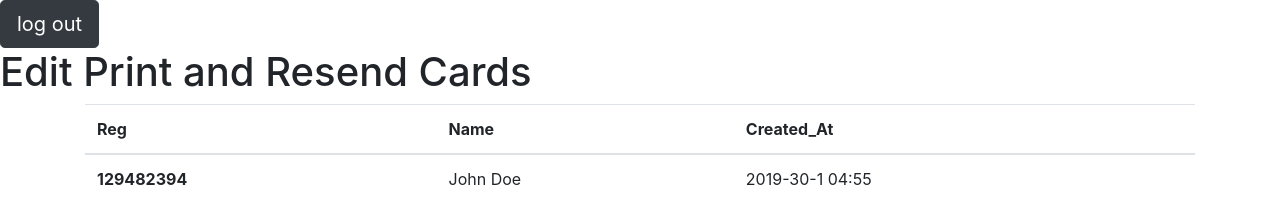
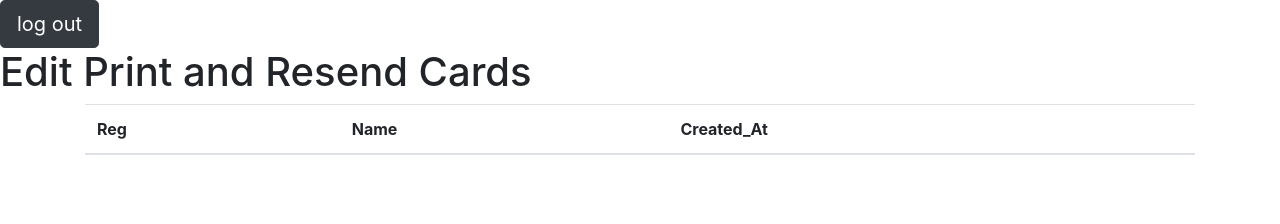
Before and after one commit to RedJanvier/student-card-management, a plain HTML site: page management.html in a window 1280 px wide. Drawn offline with nearby package versions, Linux system fonts and the light colour scheme.

Commit message:
started fectching cards from firestore. but error occured [firebase.firestore(...)... is not a function]

```diff
--- a/management.html
+++ b/management.html
@@ -24,11 +24,7 @@
                 </tr>
             </thead>
             <tbody class="cards-list">
-                <tr class="student-card">
-                    <th>129482394</th>
-                    <td>John Doe</td>
-                    <td>2019-30-1 04:55</td>
-                </tr>
+
             </tbody>
         </table>
     </main>
```
